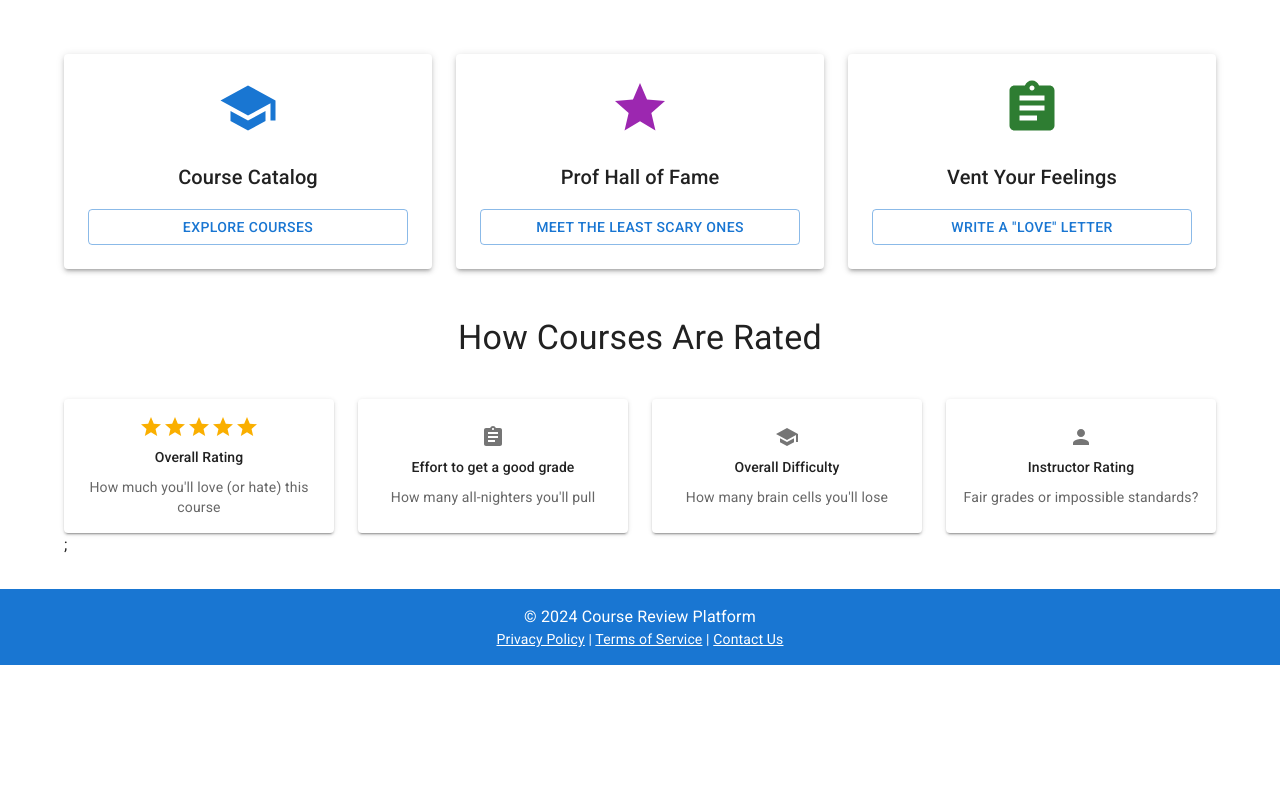
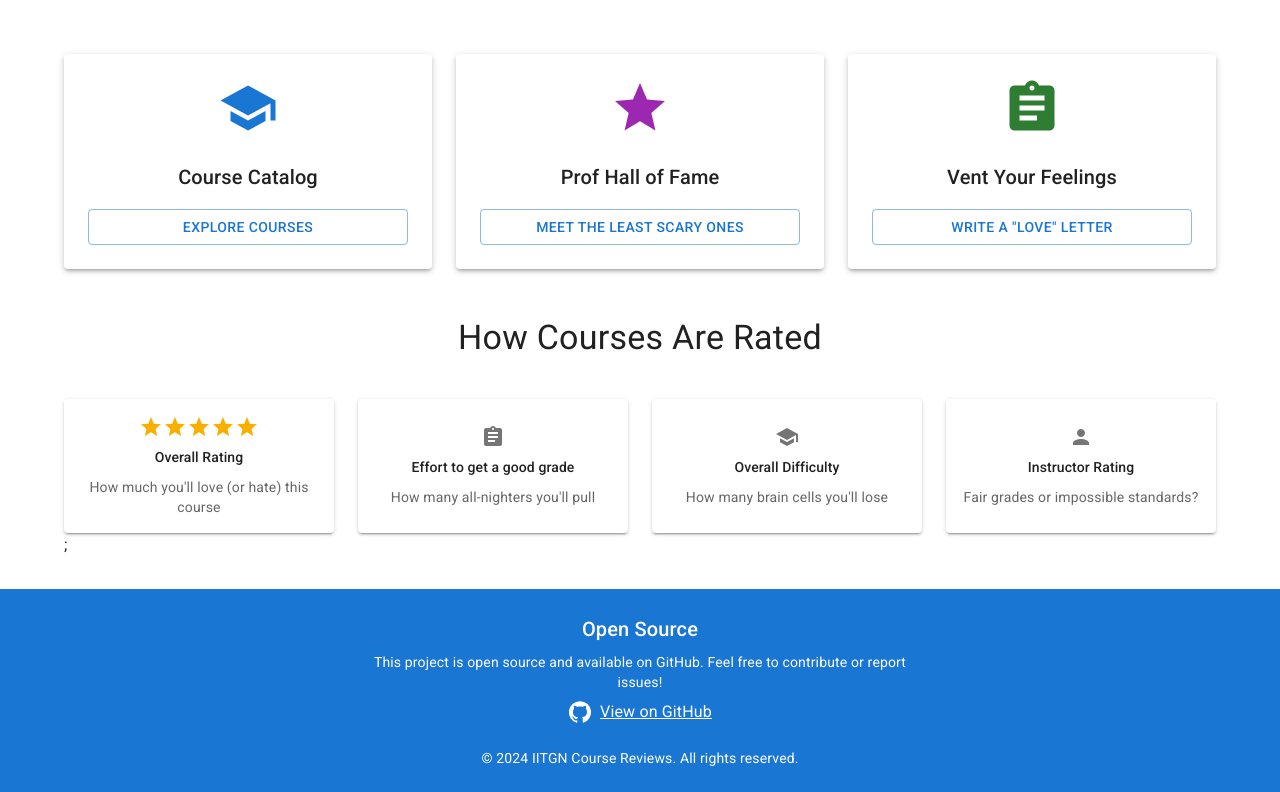
Before and after one commit to naim195/course-review-project, a React (Vite) app in the folder client/: page / in a window 1280 px wide. Shown: the part 372-1164 px from the top of the page. Before the commit the page ends 1037 px from the top, so only its background shows below. Built offline with nearby package versions, Linux system fonts and the light colour scheme; no server answers.

Commit message:
updated footer design

```diff
--- a/client/src/components/ui/Footer.jsx
+++ b/client/src/components/ui/Footer.jsx
@@ -1,33 +1,47 @@
-import { Box, Container, Typography, Link } from "@mui/material";
+import { Box, Container, Typography, Link, Grid } from "@mui/material";
+import GitHubIcon from "@mui/icons-material/GitHub";
 
 const Footer = () => {
   return (
     <Box
       sx={{
         width: "100%",
-        bottom: 0,
         backgroundColor: "primary.main",
         color: "white",
-        padding: 2,
+        padding: 3,
         textAlign: "center",
       }}
     >
       <Container maxWidth="lg">
-        <Typography variant="body1">
-          © {new Date().getFullYear()} Course Review Platform
-        </Typography>
-        <Typography variant="body2">
-          <Link color="inherit" href="#">
-            Privacy Policy
-          </Link>
-          {" | "}
-          <Link color="inherit" href="#">
-            Terms of Service
-          </Link>
-          {" | "}
-          <Link color="inherit" href="#">
-            Contact Us
-          </Link>
+        <Grid container justifyContent="center" spacing={2}>
+          <Grid item xs={12} md={6}>
+            <Typography variant="h6" gutterBottom>
+              Open Source
+            </Typography>
+            <Typography variant="body2">
+              This project is open source and available on GitHub. Feel free to
+              contribute or report issues!
+            </Typography>
+            <Link
+              target="_blank"
+              rel="noopener"
+              href="https://github.com/naim195/course-review-project"
+              color="inherit"
+              sx={{
+                display: "flex",
+                alignItems: "center",
+                mt: 1,
+                justifyContent: "center",
+              }}
+            >
+              <GitHubIcon sx={{ mr: 1 }} /> View on GitHub
+            </Link>
+          </Grid>
+        </Grid>
+
+        <Typography variant="body2" sx={{ mt: 3, textAlign: "center" }}>
+          © {new Date().getFullYear()} IITGN Course Reviews. All rights
+          reserved.
         </Typography>
       </Container>
     </Box>
```
